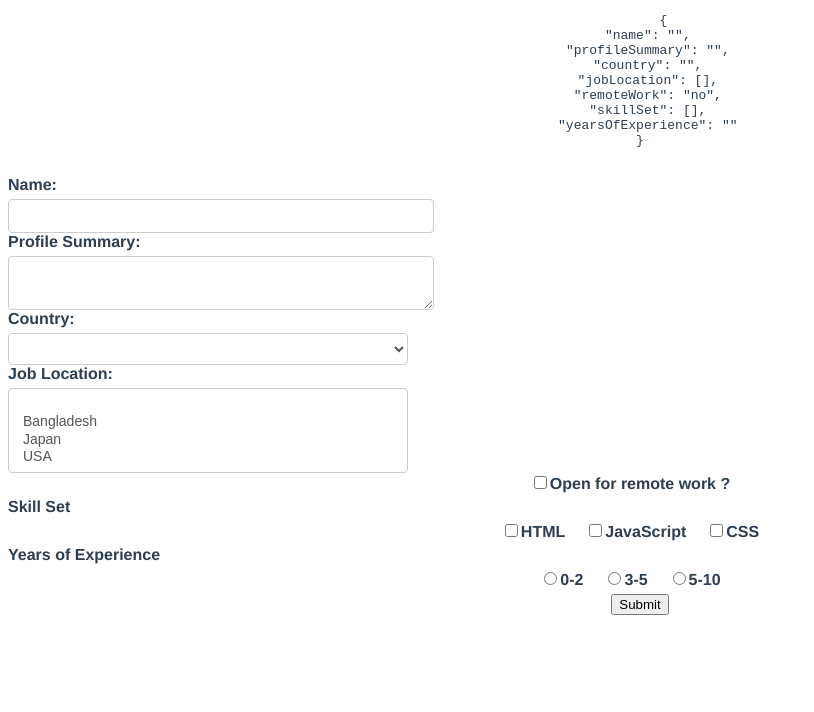
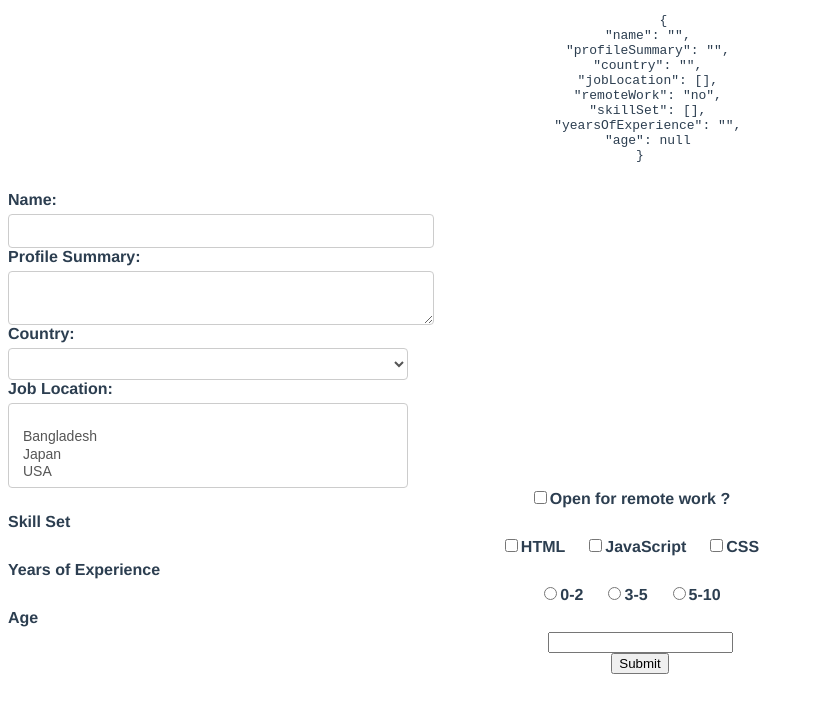
Before and after one commit to utshab-roy/vue-ui, a Vue app: page / in a window 1280 px wide. Shown: the top 712 px of the page, without its empty margins (0-814 px from the left). Built offline with nearby package versions, Linux system fonts and the light colour scheme.

Commit message:
vue modifyer basic demo with trim, lazy, number and preventDefault

```diff
--- a/src/App.vue
+++ b/src/App.vue
@@ -5,11 +5,12 @@
     </pre>
   </div>
 
-  <form @submit="submitForm">
+<!-- using preventDefault as modifyer -->
+  <form @submit.prevent="submitForm">
 
     <div>
       <label for="name">Name:</label>
-      <input type="text" id="name" v-model="formValues.name">
+      <input type="text" id="name" v-model.trim.lazy="formValues.name">
     </div>
 
      <div>
@@ -66,6 +67,12 @@
     </div>
 
     <div>
+      <label for="age">Age</label>
+      <!-- using number modifyer to make the input store as number it will not act as string -->
+       <input type="number" id="age" v-model.number="formValues.age"/>
+    </div>
+
+    <div>
       <button type="submit">Submit</button>
     </div>
 
@@ -86,13 +93,14 @@ export default {
         // this can be boolean value, to use it no need of true-value, false value
         remoteWork: 'no',
         skillSet: [],
-        yearsOfExperience: ''
+        yearsOfExperience: '',
+        age: null,
+
       }
     };
   },
   methods: {
-    submitForm(event) {
-      event.preventDefault()
+    submitForm() {
       console.log('Form values', this.formValues)
     }
   },
```
